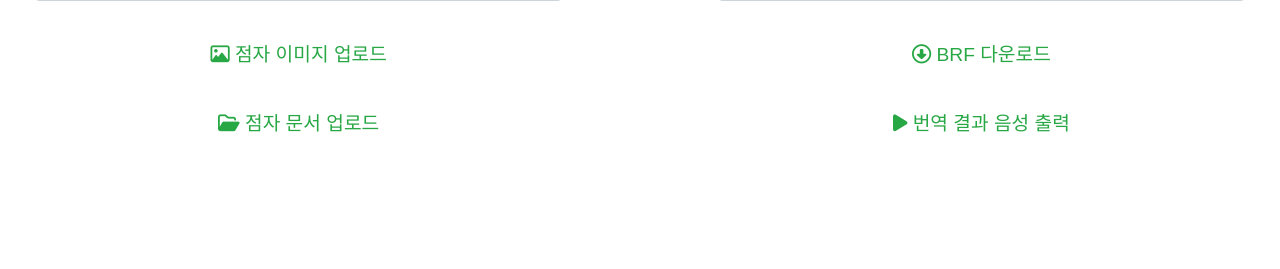
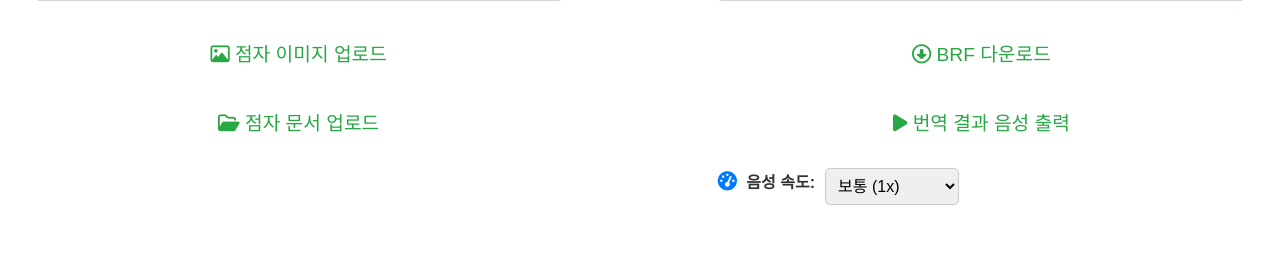
Before and after one commit to eomeuije/vision_bridge, a Flask app: template src/main/resources/templates/index.html in a window 1280 px wide. Shown: the part 380-649 px from the top of the page. Run offline with Flask 2, Linux system fonts and the light colour scheme; the template is opened without the code that fills it, so the values that code supplies are empty; some libraries are stand-ins or nearby versions.

Commit message:
TTS 속도 조절(임시)

```diff
--- a/src/main/resources/static/styles.css
+++ b/src/main/resources/static/styles.css
@@ -170,3 +170,30 @@ textarea {
         margin-top: 20px;
     }
 }
+
+/* 음성 속도 스타일 */
+.voice-settings {
+    margin-top: 20px;
+    display: flex;
+    align-items: center;
+    gap: 10px;
+}
+
+.voice-settings label {
+    font-size: 1rem;
+    font-weight: bold;
+    color: #333;
+}
+
+.voice-settings select {
+    padding: 8px;
+    border-radius: 5px;
+    border: 1px solid #ccc;
+    font-size: 1rem;
+}
+
+.voice-settings i {
+    margin-right: 5px;
+    color: #007bff;
+    font-size: 1.2rem;
+}
--- a/src/main/resources/templates/index.html
+++ b/src/main/resources/templates/index.html
@@ -9,6 +9,7 @@
     <link href="/styles.css" rel="stylesheet">
 </head>
 <body>
+
 <!-- 로고, 제목, 사용법 버튼 영역 -->
 <div class="header d-flex align-items-center justify-content-between">
     <!-- 로고 영역 -->
@@ -73,6 +74,18 @@
                 <button id="voiceButton" class="shared-button" aria-label="번역 결과 음성 출력" tabindex="14">
                     <i class="fa-solid fa-play"></i> 번역 결과 음성 출력
                 </button>
+            </div>
+            <!-- 음성 속도 버튼 -->
+            <div class="voice-settings">
+                <label for="voiceRate">
+                    <i class="fa-solid fa-tachometer-alt"></i> 음성 속도:
+                </label>
+                <select id="voiceRate" class="form-select">
+                    <option value="0.5">느림 (0.5x)</option>
+                    <option value="1" selected>보통 (1x)</option>
+                    <option value="1.5">빠름 (1.5x)</option>
+                    <option value="2">매우 빠름 (2x)</option>
+                </select>
             </div>
         </div>
     </div>
@@ -360,15 +373,21 @@
     // 음성 출력 버튼
     document.getElementById('voiceButton').addEventListener('click', function () {
         const text = document.getElementById('outputText').value; // 출력 텍스트 가져오기
+        const rate = parseFloat(document.getElementById('voiceRate').value); // 선택된 음성 속도
+        console.log('선택된 음성 속도:', rate);
+
         if (text) {
             const speech = new SpeechSynthesisUtterance(text);
-            speech.lang = 'ko-KR'; // 한국어로 설정
-            window.speechSynthesis.speak(speech); // 음성 출력
+            speech.lang = 'ko-KR';
+            speech.rate = rate; // 사용자 선택 속도 적용
+            console.log('적용된 음성 속도:', speech.rate);
+            window.speechSynthesis.speak(speech);
         } else {
             alert('번역 결과가 없습니다.');
         }
     });
 
+
 </script>
 </body>
 </html>
```
